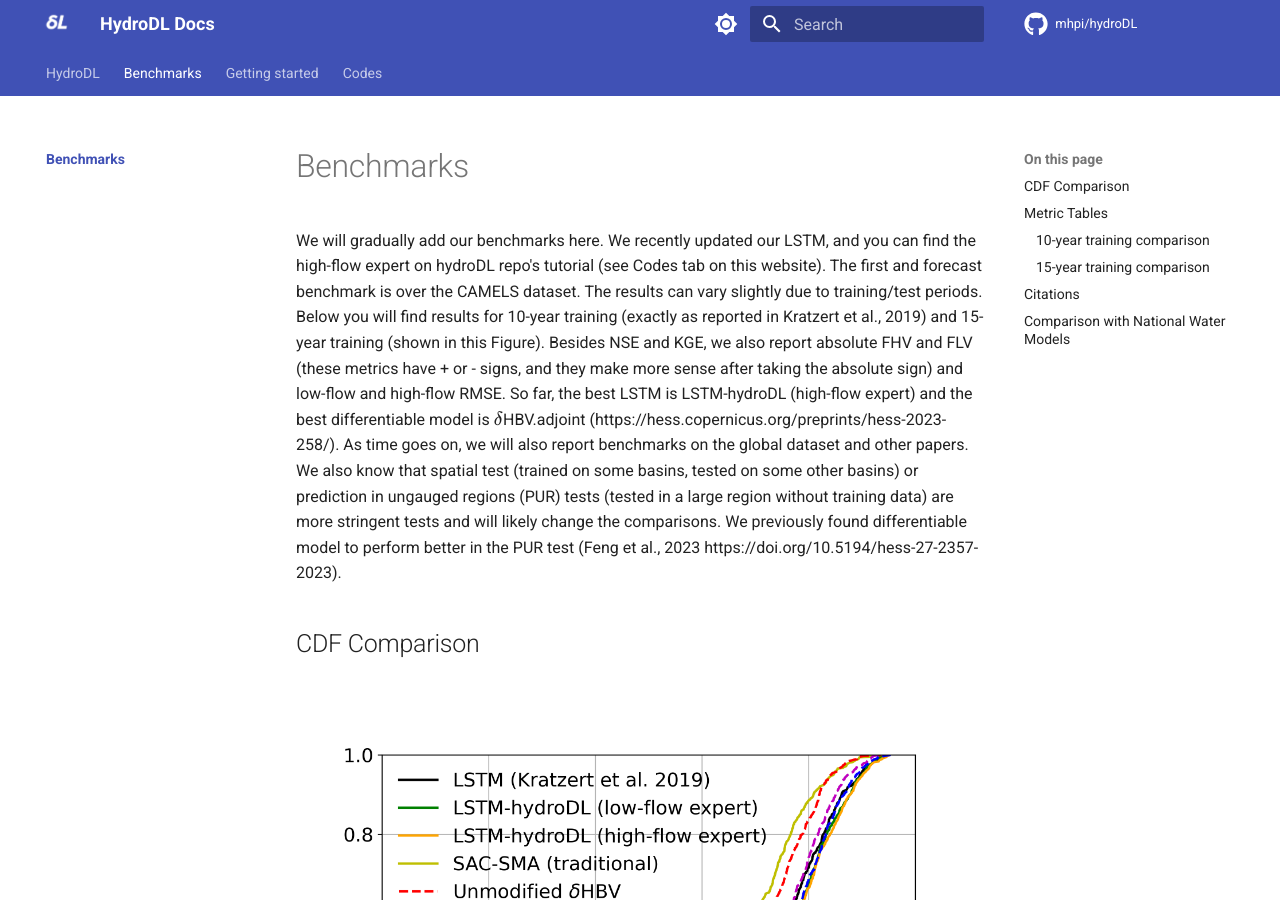
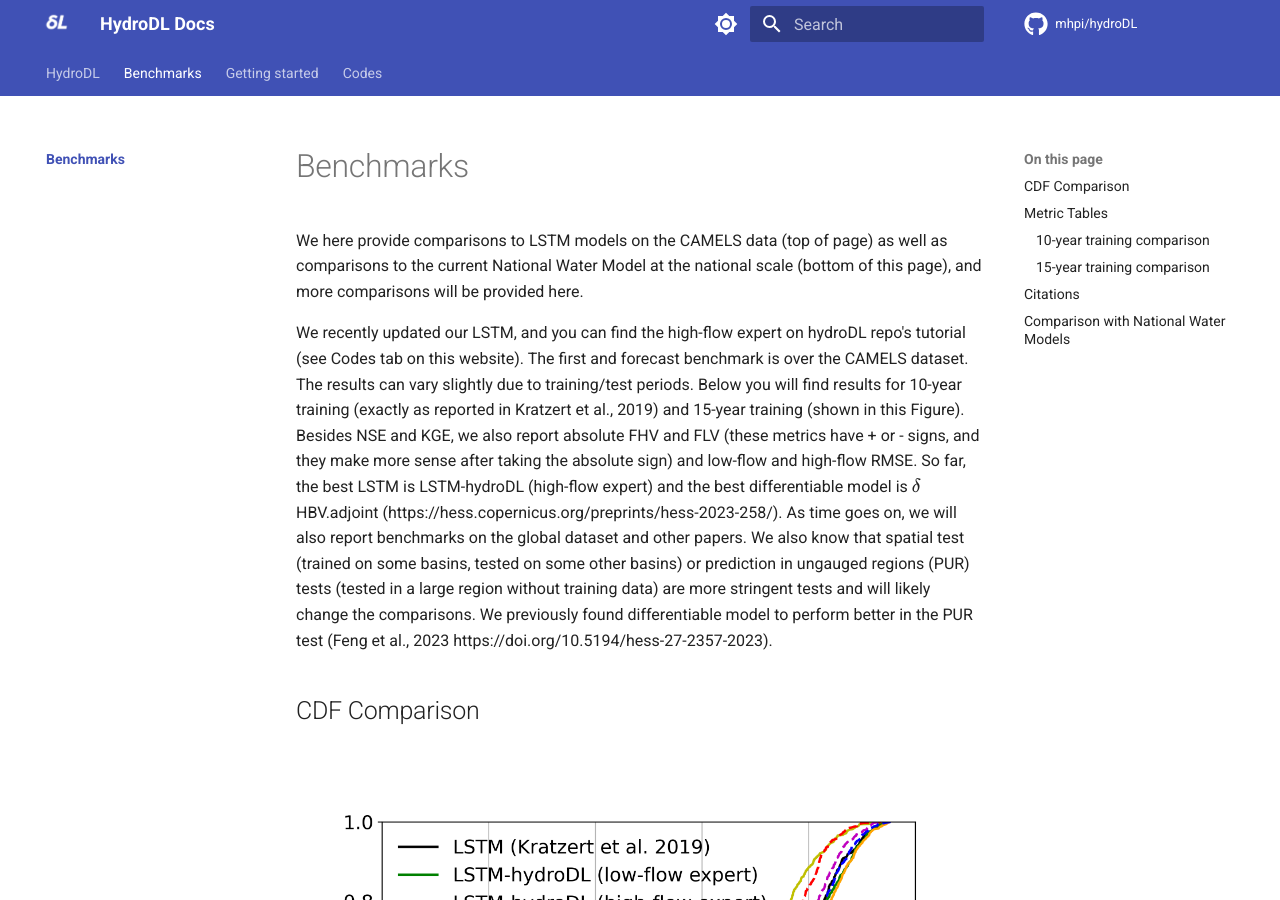
Before and after one commit to mhpi/mhpi.github.io, an MkDocs documentation site: the page built from docs/benchmarks/index.md, in a window 1280 px wide and 900 px high. Built offline with MkDocs 1.6.1 and Material for MkDocs 9.7.7, drawn with Linux system fonts in a browser that asks for light colours; a script that is not in the unit is left out; comment, search, counter and statistics services are not loaded; some of the changed text lies outside the part shown.

Commit message:
Update benchmark page text

```diff
--- a/docs/benchmarks/index.md
+++ b/docs/benchmarks/index.md
@@ -1,6 +1,8 @@
 # Benchmarks
 
-We will gradually add our benchmarks here. We recently updated our LSTM, and you can find the high-flow expert on hydroDL repo's tutorial (see Codes tab on this website). The first and forecast benchmark is over the CAMELS dataset. The results can vary slightly due to training/test periods. Below you will find results for 10-year training (exactly as reported in Kratzert et al., 2019) and 15-year training (shown in this Figure). Besides NSE and KGE, we also report absolute FHV and FLV (these metrics have + or - signs, and they make more sense after taking the absolute sign) and low-flow and high-flow RMSE. So far, the best LSTM is LSTM-hydroDL (high-flow expert) and the best differentiable model is $\delta$HBV.adjoint (https://hess.copernicus.org/preprints/hess-2023-258/). As time goes on, we will also report benchmarks on the global dataset and other papers. We also know that spatial test (trained on some basins, tested on some other basins) or prediction in ungauged regions (PUR) tests (tested in a large region without training data) are more stringent tests and will likely change the comparisons. We previously found differentiable model to perform better in the PUR test (Feng et al., 2023 https://doi.org/10.5194/hess-27-2357-2023).
+We here provide comparisons to LSTM models on the CAMELS data (top of page) as well as comparisons to the current National Water Model at the national scale (bottom of this page), and more comparisons will be provided here.
+
+We recently updated our LSTM, and you can find the high-flow expert on hydroDL repo's tutorial (see Codes tab on this website). The first and forecast benchmark is over the CAMELS dataset. The results can vary slightly due to training/test periods. Below you will find results for 10-year training (exactly as reported in Kratzert et al., 2019) and 15-year training (shown in this Figure). Besides NSE and KGE, we also report absolute FHV and FLV (these metrics have + or - signs, and they make more sense after taking the absolute sign) and low-flow and high-flow RMSE. So far, the best LSTM is LSTM-hydroDL (high-flow expert) and the best differentiable model is $\delta$HBV.adjoint (https://hess.copernicus.org/preprints/hess-2023-258/). As time goes on, we will also report benchmarks on the global dataset and other papers. We also know that spatial test (trained on some basins, tested on some other basins) or prediction in ungauged regions (PUR) tests (tested in a large region without training data) are more stringent tests and will likely change the comparisons. We previously found differentiable model to perform better in the PUR test (Feng et al., 2023 https://doi.org/10.5194/hess-27-2357-2023).
 
 ## CDF Comparison
 
@@ -108,7 +110,7 @@
 </div>
 
 ## Comparison with National Water Models
-Funded by CIROH projects, we have produced initial comparisons at the continental scale showing the superior performance of the differentiable models compared to both NOAA’s first-generation WRF-Hydro.NWM Model, version 1.2 (Tijerina‐Kreuzer et al., 2021) and version 2.1 (Cosgrove et al., 2024). The differentiable routing model developed in our FY22 CIROH project is used for runoff routing using Muskingum-Cunge method. We are improving runoff, forcing, and routing aspects of the product. Several updates are incoming. Please stand by for a data release!
+Funded by CIROH projects, we have produced initial comparisons at the continental scale showing the superior performance of the differentiable models compared to both NOAA’s first-generation WRF-Hydro.NWM Model, version 1.2 (Tijerina‐Kreuzer et al., 2021) and version 2.1 (Cosgrove et al., 2024). The differentiable routing model developed in our FY22 CIROH project is used for runoff routing using Muskingum-Cunge method. We are now producing seamless streamflow simulations at high spatial resolution for the whole CONUS and the results below are demonstrating one of the simulations. We are still improving the runoff, forcing, and routing aspects of the product. Several updates are incoming. Please stand by for a data release!
 
 <figure markdown>
   ![NWM1.2](../assets/images/NVM1.2.png){width="750"}
```
